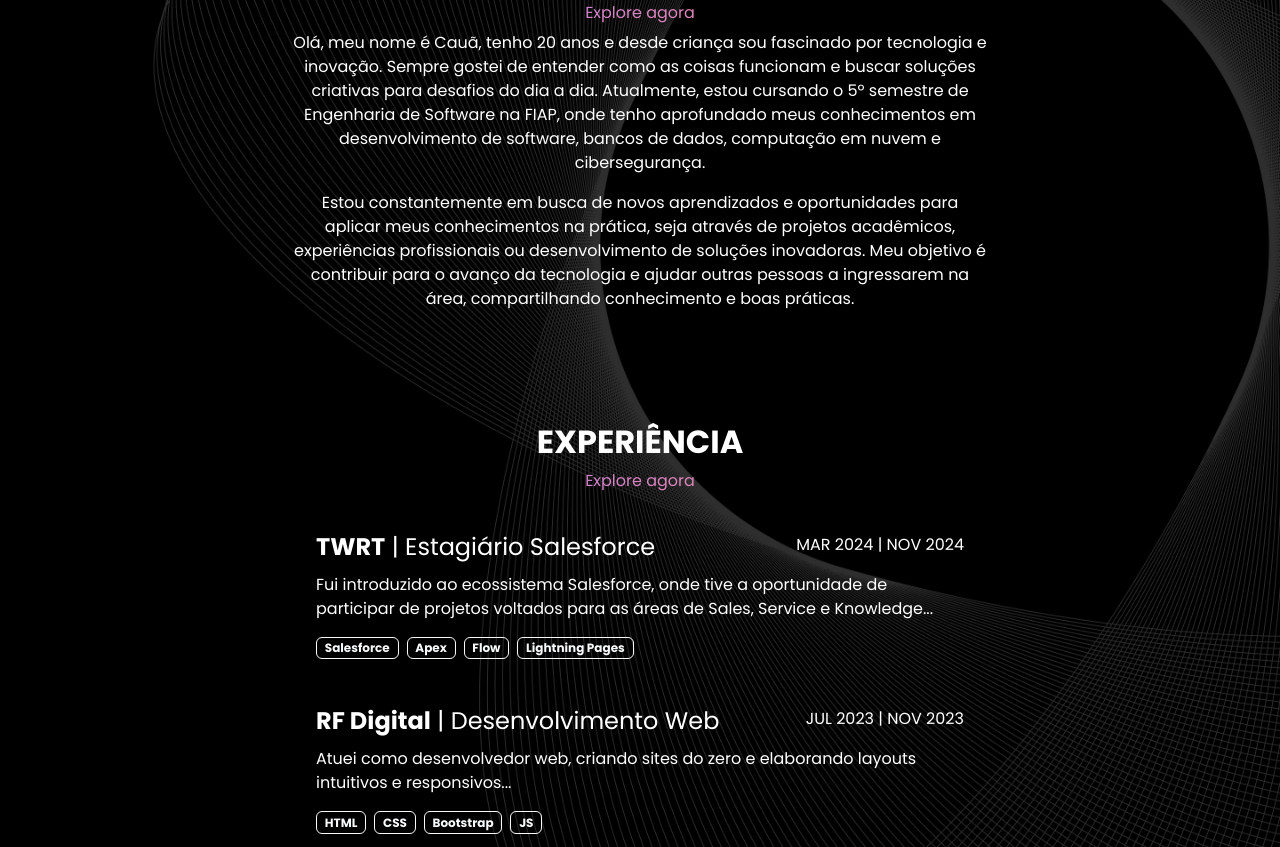
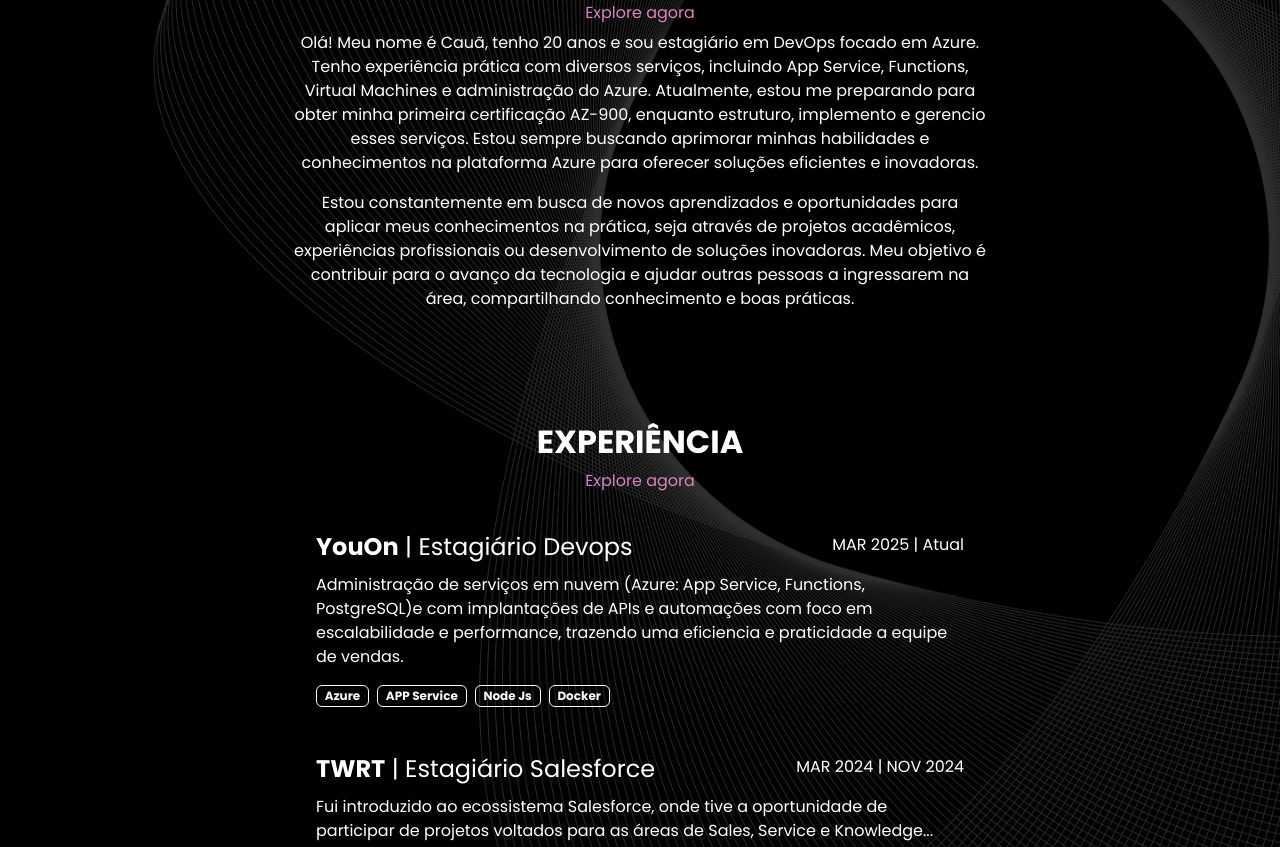
Before and after one commit to dejesuscaua/portfolio, a website: page index.html in a window 1280 px wide. Shown: the part 665-1512 px from the top of the page. Drawn offline with nearby package versions, Linux system fonts and the light colour scheme.

Commit message:
update - experience

```diff
--- a/index.html
+++ b/index.html
@@ -25,7 +25,7 @@
 
         <nav class="d-none d-md-flex gap-3">
             <a href="#about" class="btn btn-outline-light rounded-pill px-4 py-2 border-light text-light">Sobre Mim</a>
-            <a href="https://wa.me/5511957566602" class="btn btn-light rounded-pill px-4 py-2 text-dark">Contate</a>
+            <a href="https://www.linkedin.com/in/cau%C3%A3-jesus/" class="btn btn-light rounded-pill px-4 py-2 text-dark">Contate</a>
         </nav>
 
         <div id="mobile-menu" class="menu">
@@ -39,20 +39,34 @@
         <img src="./assets/Me.png" alt="My Avatar" class="avatar rounded-circle mb-3" width="150">
         <h1 class=" fw-bold text-uppercase">Caua Dev</h1>
         <p class=" fs-4 gradient-text">Apenas um <span class="text-gradient">Sonhador</span></p>
-        <p class=" my-3">Desenvolvedor Full Stack com proficiência em HTML, CSS, Bootstrap, Js, Python, Java e Apex, Flow(Salesforce). Atualmente cursando o 5º semestre de Engenharia de Software na FIAP.</p>
+        <p class=" my-3">Desenvolvedor Full Stack com proficiência em React Js, Node Js, Python, Java e a estruturação e hospedagem em serviços da Azure. Atualmente cursando o 6º semestre de Engenharia de Software na FIAP.</p>
         <a href="https://wa.me/5511957566602" class="btn btn-dark rounded-pill p-2">Contate</a>
     </section>
 
     <section id="about" class="container text-center py-5">
         <h2 class="h2 fw-bold text-uppercase">Sobre Mim</h2>
         <p class="h6 text-gradient">Explore agora</p>
-        <p class="">Olá, meu nome é Cauã, tenho 20 anos e desde criança sou fascinado por tecnologia e inovação. Sempre gostei de entender como as coisas funcionam e buscar soluções criativas para desafios do dia a dia. Atualmente, estou cursando o 5º semestre de Engenharia de Software na FIAP, onde tenho aprofundado meus conhecimentos em desenvolvimento de software, bancos de dados, computação em nuvem e cibersegurança.</p>
+        <p class="">Olá! Meu nome é Cauã, tenho 20 anos e sou estagiário em DevOps focado em Azure. Tenho experiência prática com diversos serviços, incluindo App Service, Functions, Virtual Machines e administração do Azure. Atualmente, estou me preparando para obter minha primeira certificação AZ-900, enquanto estruturo, implemento e gerencio esses serviços. Estou sempre buscando aprimorar minhas habilidades e conhecimentos na plataforma Azure para oferecer soluções eficientes e inovadoras.</p>
         <p class="">Estou constantemente em busca de novos aprendizados e oportunidades para aplicar meus conhecimentos na prática, seja através de projetos acadêmicos, experiências profissionais ou desenvolvimento de soluções inovadoras. Meu objetivo é contribuir para o avanço da tecnologia e ajudar outras pessoas a ingressarem na área, compartilhando conhecimento e boas práticas.</p>
     </section>
 
     <section id="experience" class="container py-5">
         <h2 class="fw-bold text-uppercase text-center">Experiência</h2>
         <p class="text-gradient text-center">Explore agora</p>
+
+        <div class="p-4">
+            <div class="d-flex justify-content-between">
+                <h4><span class="animated-span fw-bold">YouOn</span> | Estagiário Devops</h4>
+                <p>MAR 2025 | Atual</p>
+            </div>
+            <p> Administração de serviços em nuvem (Azure: App Service, Functions, PostgreSQL)e com implantações de APIs e automações com foco em escalabilidade e performance, trazendo uma eficiencia e praticidade a equipe de vendas.</p>
+            <div class="d-flex gap-2 mt-3">
+                <a href="https://azure.microsoft.com/pt-br/" target="_blank" class="    badge border border-light text-light text-decoration-none">Azure</a>
+                <a href="https://developer.salesforce.com/docs/atlas.en-us.apexcode.meta/apexcode/" target="_blank" class="badge border border-light text-light text-decoration-none">APP Service</a>
+                <a href="https://nodejs.org/en" target="_blank" class="badge border border-light text-light text-decoration-none">Node Js</a>
+                <a href="https://www.docker.com/" target="_blank" class="badge border border-light text-light text-decoration-none">Docker</a>
+            </div>
+        </div>
 
         <div class="p-4">
             <div class="d-flex justify-content-between">
@@ -149,9 +163,7 @@
             <a href="https://github.com/dejesuscaua" target="_blank" class="text-light">
                 <i class="bi bi-github fa-lg"></i>
             </a>
-            <a href="https://instagram.com/itscaua.j" target="_blank" class="text-light">
-                <i class="bi bi-instagram fa-lg"></i>
-            </a>
+
             <a href="https://www.linkedin.com/in/cau%C3%A3-jesus/" target="_blank" class="text-light">
                 <i class="bi bi-linkedin fa-lg"></i>
             </a>
```
